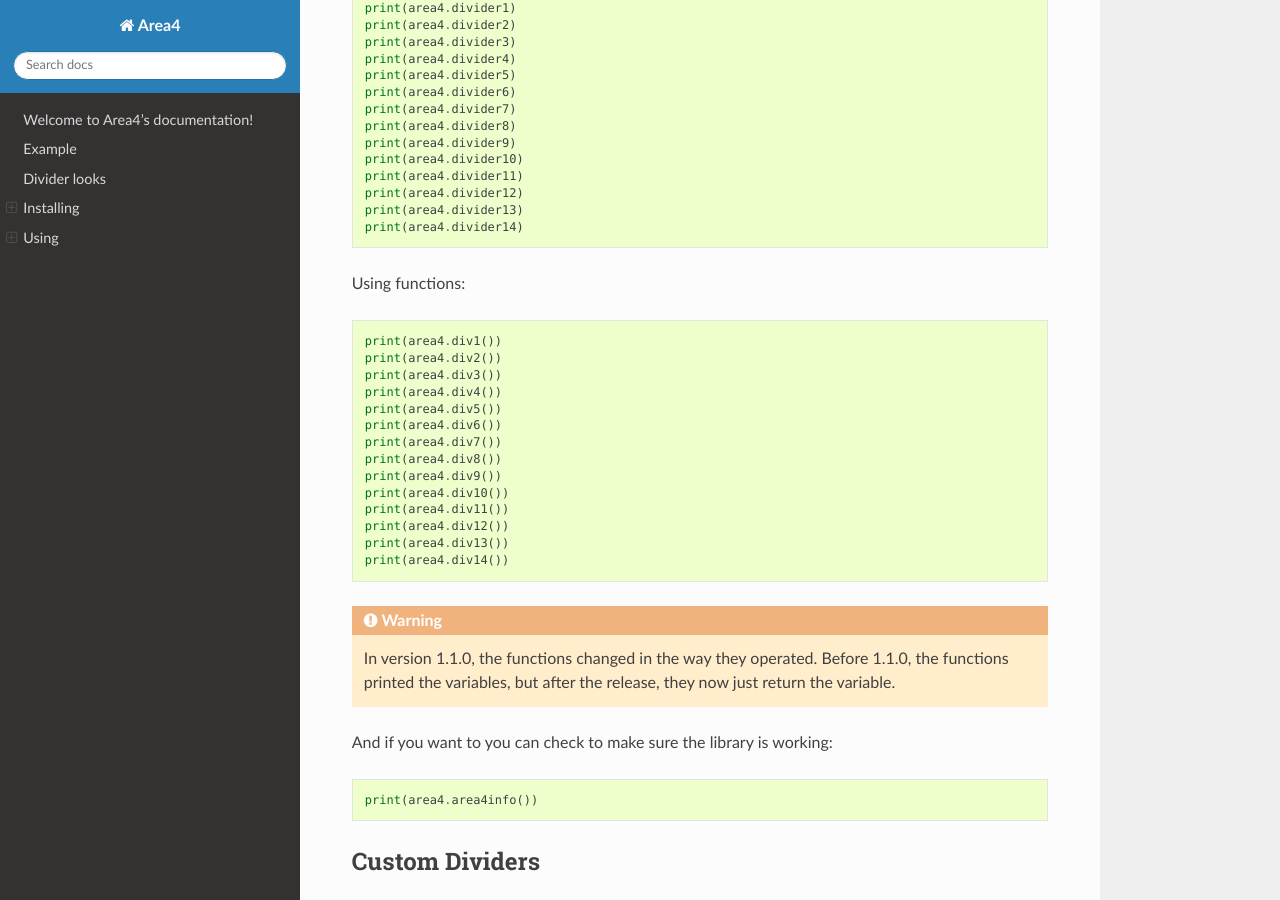
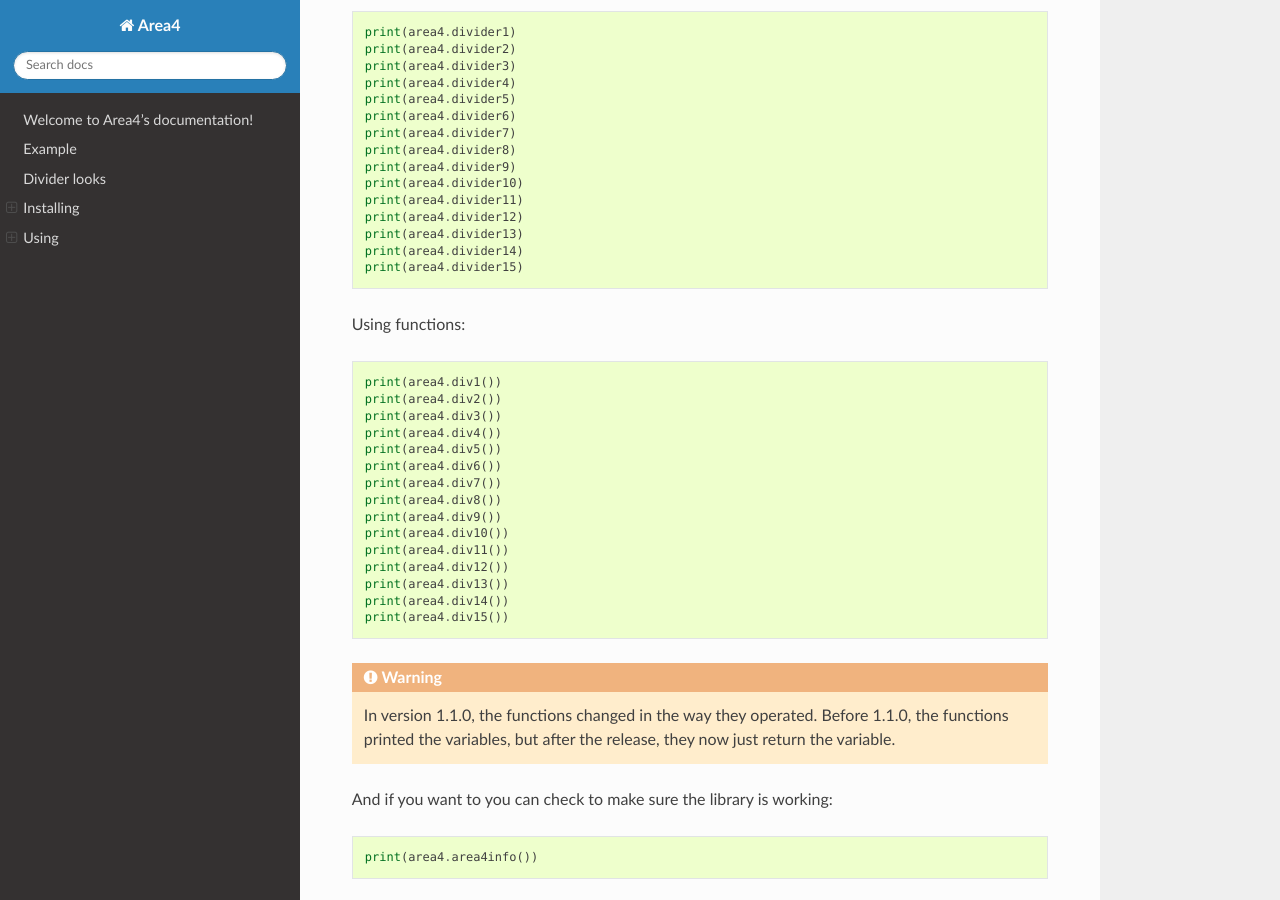
Before and after one commit to area4lib/area4, a Sphinx documentation site: the page built from docs/index.rst, in a window 1280 px wide and 900 px high, scrolled down 2074 px. Built offline with Sphinx 7.4.7 and the Read the Docs theme 2.0.0, drawn with Linux system fonts in a browser that asks for light colours.

Commit message:
Update index.rst

```diff
--- a/docs/index.rst
+++ b/docs/index.rst
@@ -128,6 +129,7 @@ Just using plain print commands:
     print(area4.divider12)
     print(area4.divider13)
     print(area4.divider14)
+    print(area4.divider15)
 
 Using functions:
 
@@ -147,6 +149,7 @@ Using functions:
     print(area4.div12())
     print(area4.div13())
     print(area4.div14())
+    print(area4.div15())
 
 .. warning:: In version 1.1.0, the functions changed in the way they operated.  Before 1.1.0, the functions printed the variables, but after the release, they now just return the variable.
 
```
Also changed, not shown: other parts of docs/index.rst (+1 -0 lines).
